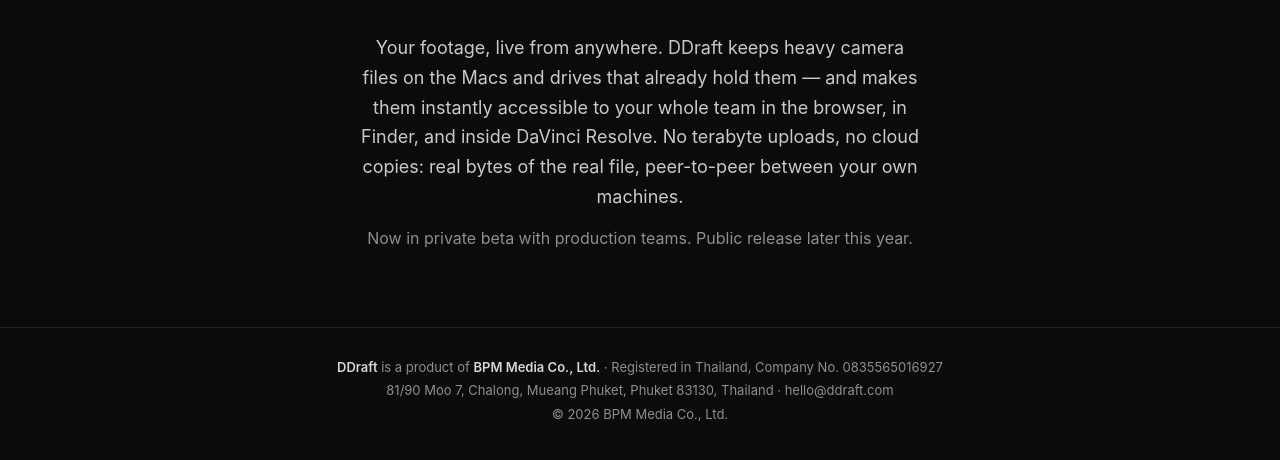
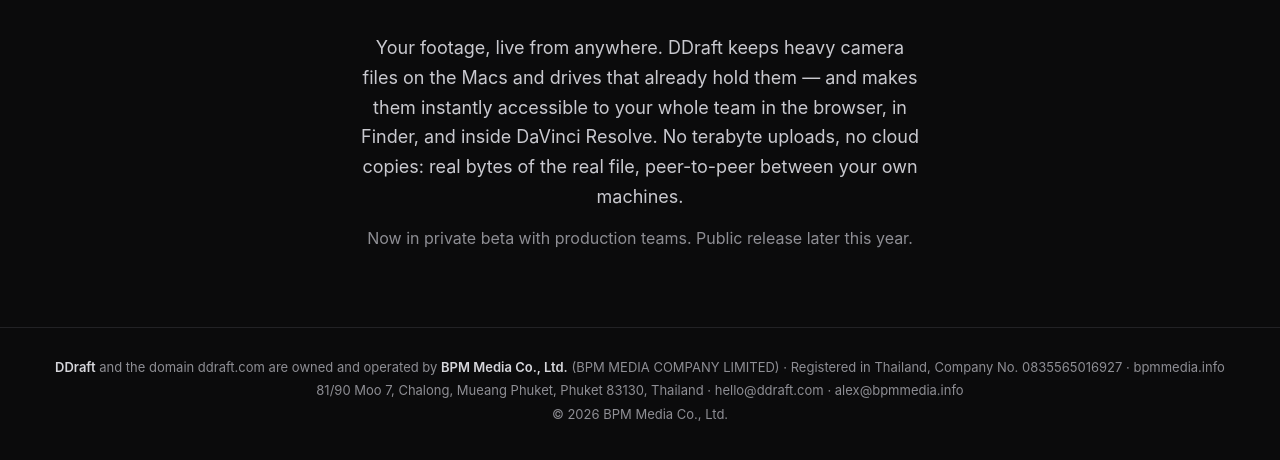
Before and after one commit to lelekovtv-ops/ddraft-site, a plain HTML site: page index.html in a window 1280 px wide. Shown: the part 338-798 px from the top of the page. Drawn offline with Linux system fonts and the light colour scheme.

Commit message:
feat: ownership line + link to bpmmedia.info

```diff
--- a/index.html
+++ b/index.html
@@ -33,8 +33,8 @@
   <p class="desc">Now in private beta with production teams. Public release later this year.</p>
 </main>
 <footer>
-  <div><b>DDraft</b> is a product of <b>BPM Media Co., Ltd.</b> · Registered in Thailand, Company No. 0835565016927</div>
-  <div>81/90 Moo 7, Chalong, Mueang Phuket, Phuket 83130, Thailand · <a href="mailto:hello@ddraft.com">hello@ddraft.com</a></div>
+  <div><b>DDraft</b> and the domain ddraft.com are owned and operated by <b>BPM Media Co., Ltd.</b> (BPM MEDIA COMPANY LIMITED) · Registered in Thailand, Company No. 0835565016927 · <a href="https://bpmmedia.info">bpmmedia.info</a></div>
+  <div>81/90 Moo 7, Chalong, Mueang Phuket, Phuket 83130, Thailand · <a href="mailto:hello@ddraft.com">hello@ddraft.com</a> · <a href="mailto:alex@bpmmedia.info">alex@bpmmedia.info</a></div>
   <div>© 2026 BPM Media Co., Ltd.</div>
 </footer>
 </body>
```
